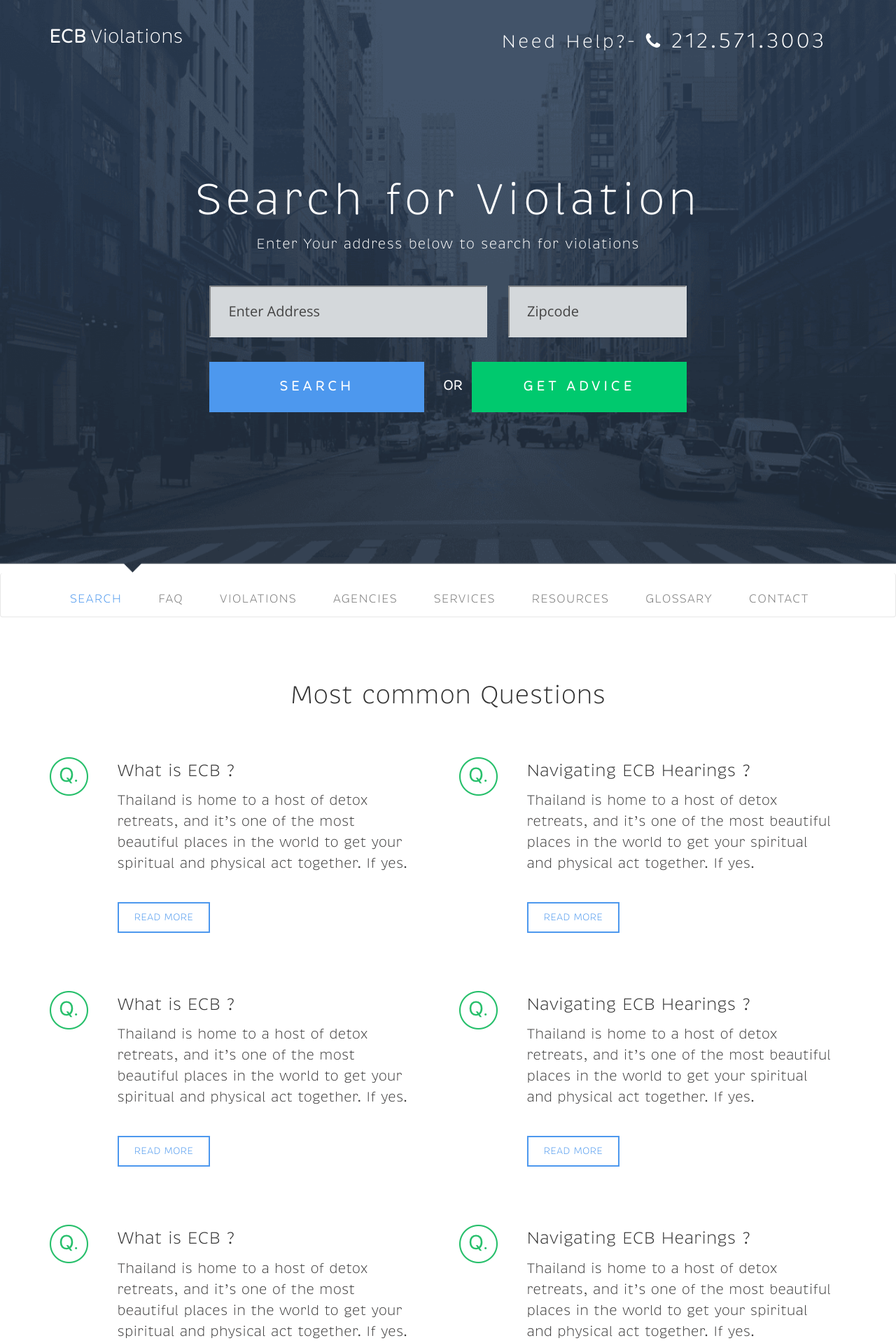
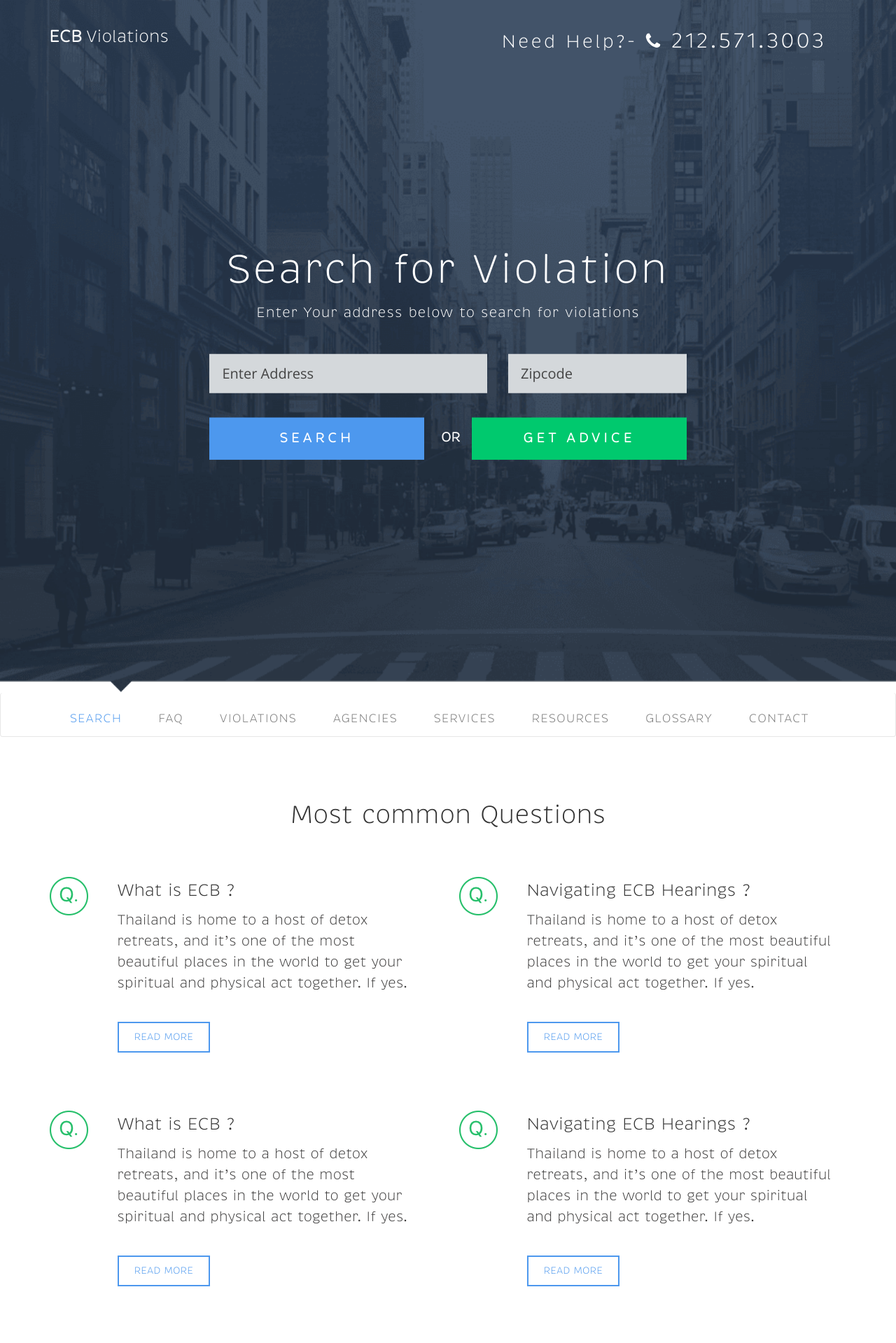
Before and after one commit to preetiksingh/digifront, a Jekyll site: the page built from index.html, in a window 1280 px wide. Shown: the top 1919 px of the page at 70% size. Built offline with Jekyll 4.4.1, drawn with Linux system fonts in a browser that asks for light colours; nearby versions of some CDN libraries.

Commit message:
[Fixes] Fixed font size, styling

```diff
--- a/_includes/header.html
+++ b/_includes/header.html
@@ -8,7 +8,7 @@
             <span class="icon-bar"></span>
             <span class="icon-bar"></span>
           </button>
-          <a class="navbar-brand" href="#"><span style="font-size:27px;"><b>ECB</b></span> <span style="font-size:27px;">Violations</span></a>
+          <a class="navbar-brand" href="#"><span style="font-size:24px;"><b>ECB</b></span> <span style="font-size:24px;">Violations</span></a>
         </div>
         <div id="navbar" class="collapse navbar-collapse">
           <ul class="nav navbar-nav pull-right">
--- a/_sass/_landing.scss
+++ b/_sass/_landing.scss
@@ -2,18 +2,18 @@
 	background-image: url('../images/background-hero.png');
 	background-size: cover;
 	background-position: 21% ;
-	min-height: 91vh;
+	min-height: 110vh;
 	color: #fff;
 	position: relative;
 
 	.vh-center {
-		    position: absolute;
+		position: absolute;
     width: 100%;
     top: 50%;
     transform: translateY(-50%);
 		h1 {
-			letter-spacing: 5px;
-			font-size: 63px;
+			letter-spacing: 3px;
+			font-size: 58px;
 			margin-bottom:15px;
 		}
 		p{
@@ -25,18 +25,18 @@
 	}
 
 	#usr {
-
 		border-radius: 0;
 		background-color: $gray;
-		border-color:$gray;
-		width: 100%;
-		padding: 25px;
-		display:inline-block;
-
+    width: 100%;
+    padding: 18px;
+    display: inline-block;
+    border: none;
+    color: black;
+    outline-width: 0;
 	}
 
 	.btn-home {
-		padding:21px 20px;
+		padding:15px 20px;
 		border-radius:0px;
 		width:45%;
 		display: inline-block;
@@ -47,7 +47,7 @@
 
 	.or-text {
 		position: relative;
-		left: 22px;
+		left: 19px;
 		font-size: 19px;
 		font-weight: bold;
 	}
```
